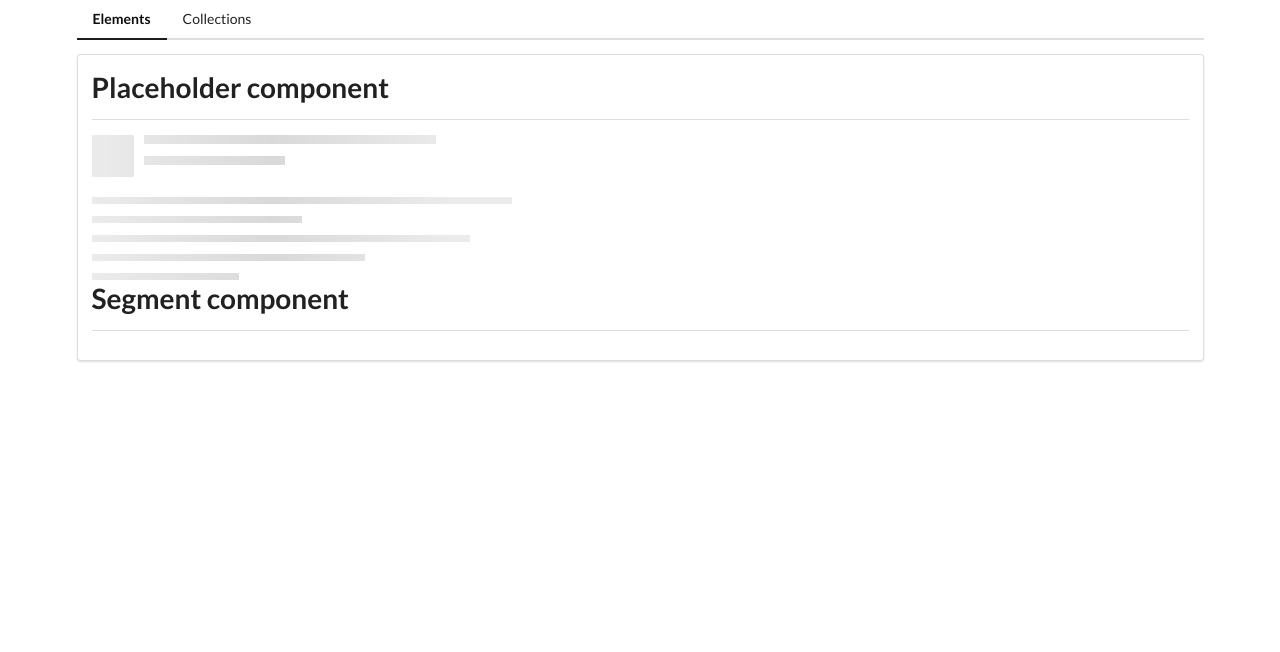
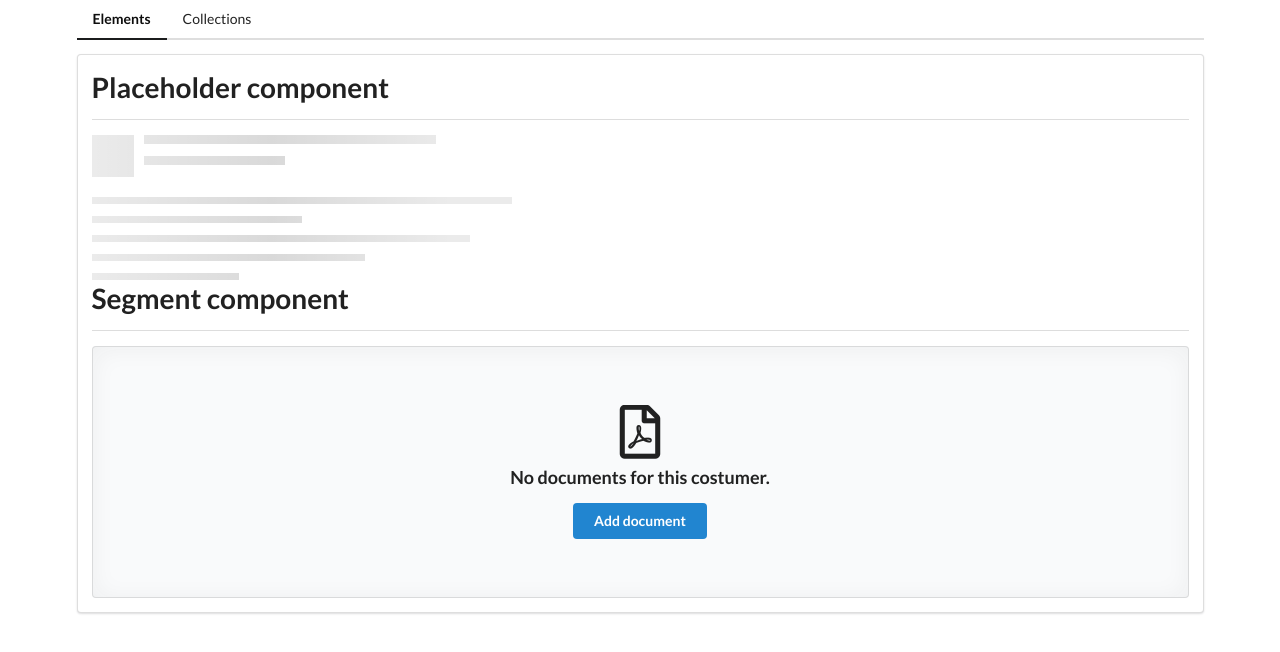
Before and after one commit to bebosh/angular-components, an Angular app: page /elements in a window 1280 px wide. Shown: the top 652 px of the page. Built offline with nearby package versions, Linux system fonts and the light colour scheme.

Commit message:
reusable elements with ng content - selector

```diff
--- a/src/app/elements/elements-home/elements-home.component.html
+++ b/src/app/elements/elements-home/elements-home.component.html
@@ -2,3 +2,12 @@
 <app-placeholder [header]="true" [lines]="5" ></app-placeholder>
 
 <app-divider > Segment component </app-divider>
+<app-segment>
+    <header>
+        <i class="pdf file outline icon"></i>
+        No documents for this costumer.
+    </header>
+    <button class="ui primary button">
+        Add document
+    </button>
+</app-segment>
--- a/src/app/elements/elements.module.ts
+++ b/src/app/elements/elements.module.ts
@@ -6,9 +6,10 @@
 import { PlaceholderComponent } from './placeholder/placeholder.component';
 import { TimesDirective } from './times.directive';
 import { SharedModule } from '../shared/shared.module';
+import { SegmentComponent } from './segment/segment.component';
 
 @NgModule({
-  declarations: [ElementsHomeComponent, PlaceholderComponent, TimesDirective],
+  declarations: [ElementsHomeComponent, PlaceholderComponent, TimesDirective, SegmentComponent],
   imports: [CommonModule, ElementsRoutingModule, SharedModule],
   exports: [],
 })
--- /dev/null
+++ b/src/app/elements/segment/segment.component.html
@@ -0,0 +1,6 @@
+<div class="ui placeholder segment">
+    <div class="ui icon header">
+        <ng-content select="header" ></ng-content>
+    </div>
+   <ng-content></ng-content>
+</div>
--- /dev/null
+++ b/src/app/elements/segment/segment.component.ts
@@ -0,0 +1,15 @@
+import { Component, OnInit } from '@angular/core';
+
+@Component({
+  selector: 'app-segment',
+  templateUrl: './segment.component.html',
+  styleUrls: ['./segment.component.css']
+})
+export class SegmentComponent implements OnInit {
+
+  constructor() { }
+
+  ngOnInit(): void {
+  }
+
+}
```
Also changed, not shown: src/app/elements/segment/segment.component.css (added), 1 other file (tests, documents, lock files or other folders).
